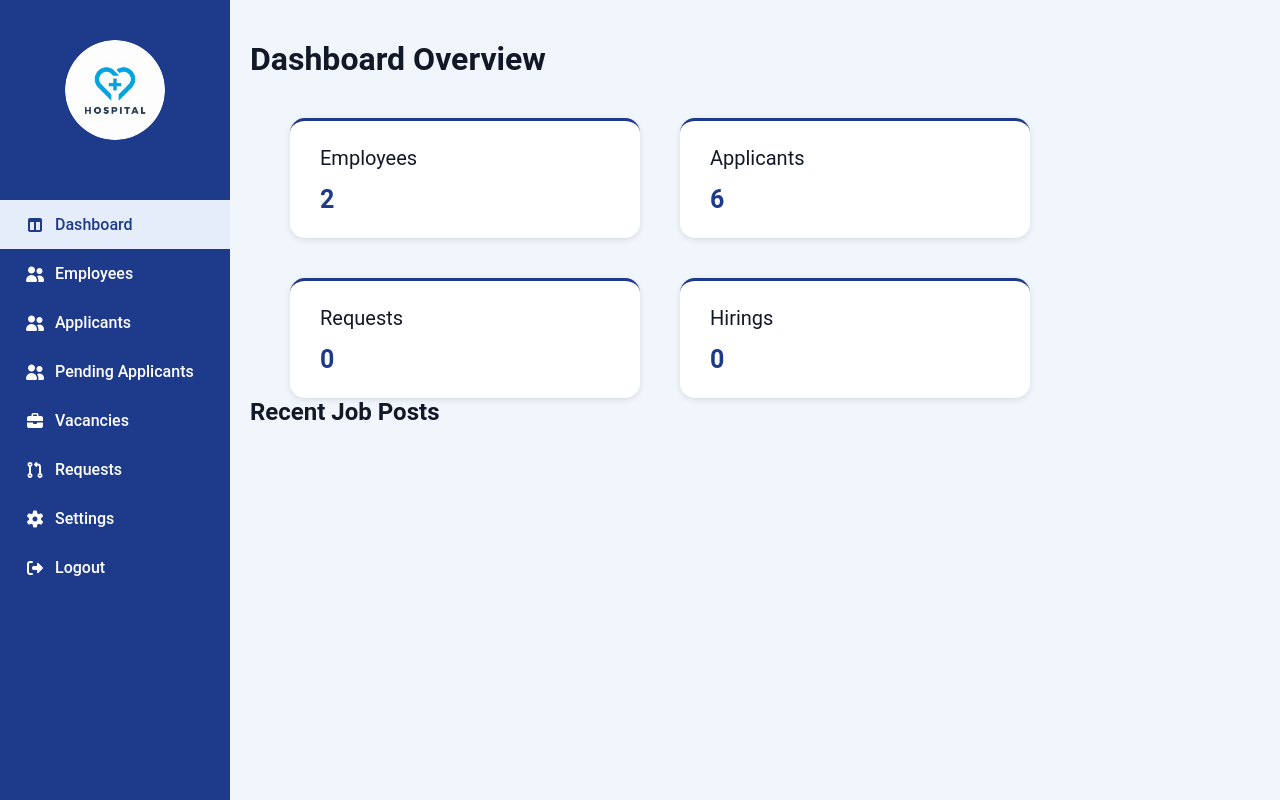
After one commit to jojanajeangarabillo/HR-EMPLOYEE-MANAGEMENT, a PHP site: page /HR-EMPLOYEE-MANAGEMENT/Admin_Dashboard.php in a window 1280 px wide. The commit adds this page. Run offline with PHP 8.4, Linux system fonts and the light colour scheme; data comes from the database, SQL or seed files in the repository; some libraries are stand-ins or nearby versions.

Commit message:
new admin dashboard

```diff
--- /dev/null
+++ b/Admin_Dashboard.php
@@ -0,0 +1,158 @@
+<?php
+session_start();
+require 'admin/db.connect.php';
+
+$employees = 0;
+$requests = 0;
+$hirings = 0;
+$applicants = 0;
+
+$employeeQuery = $conn->query("SELECT COUNT(*) AS count FROM user WHERE role = 'Employee'");
+if ($employeeQuery && $row = $employeeQuery->fetch_assoc()) {
+    $employees = $row['count'];
+}
+
+$applicantQuery = $conn->query("SELECT COUNT(*) AS count FROM user WHERE role = 'Applicant'");
+if ($applicantQuery && $row = $applicantQuery->fetch_assoc()) {
+    $applicants = $row['count'];
+}
+
+?>
+
+<!DOCTYPE html>
+<html lang="en">
+
+<head>
+    <meta charset="UTF-8">
+    <meta name="viewport" content="width=device-width, initial-scale=1.0">
+    <title>Admin Dashboardt</title>
+    <link rel="stylesheet" href="applicant.css">
+    <!--For icons-->
+    <link rel="stylesheet" href="https://cdnjs.cloudflare.com/ajax/libs/font-awesome/7.0.1/css/all.min.css"
+        integrity="sha512-2SwdPD6INVrV/lHTZbO2nodKhrnDdJK9/kg2XD1r9uGqPo1cUbujc+IYdlYdEErWNu69gVcYgdxlmVmzTWnetw=="
+        crossorigin="anonymous" referrerpolicy="no-referrer" />
+
+    <style>
+        body {
+            font-family: 'Poppins', 'Roboto', sans-serif;
+            margin: 0;
+            display: flex;
+            background-color: #f1f5fc;
+            color: #111827;
+        }
+
+        .sidebar-logo {
+            display: flex;
+            justify-content: center;
+            margin-bottom: 50px;
+        }
+
+        .sidebar-logo img {
+            height: 120px;
+            width: 120px;
+        }
+
+        .main-content {
+            padding: 40px 30px;
+            margin-left: 220px;
+            display: flex;
+            flex-direction: column
+        }
+
+        .main-content-header h1 {
+            margin: 0;
+            font-size: 2rem;
+            margin-bottom: 40px;
+
+        }
+
+        .stats {
+            display: flex;
+            gap: 40px;
+            flex-wrap: wrap;
+            margin-left: 40px;
+        }
+
+        .section {
+            padding: 25px 30px;
+            border-radius: 15px;
+            border-top-style: solid;
+            border-color: #1E3A8A;
+            width: 350px;
+            height: 120px;
+            background-color: white;
+            box-shadow: 0 2px 6px rgba(0, 0, 0, 0.1);
+            transition: transform 0.2s ease;
+        }
+
+        .section label {
+            font-size: 20px;
+        }
+
+        .section h3 {
+            color: #1E3A8A;
+            margin-top: 15px;
+            font-size: 25px;
+        }
+    </style>
+</head>
+
+<body>
+
+    <div class="sidebar">
+
+        <div class="sidebar-logo">
+            <img src="Images/hospitallogo.png" alt="">
+        </div>
+
+        <ul class="nav">
+            <li class="active"><a href="Admin_Dashboard.php"><i class="fa-solid fa-table-columns"></i>Dashboard</a>
+            </li>
+            <li><a href="Admin_Employee.php"><i class="fa-solid fa-user-group"></i>Employees</a></li>
+            <li><a href="Admin-JobPosting.php"><i class="fa-solid fa-user-group"></i>Applicants</a></li>
+            <li><a href="#"><i class="fa-solid fa-user-group"></i>Pending Applicants</a></li>
+            <li><a href="#"><i class="fa-solid fa-briefcase"></i>Vacancies</a></li>
+            <li><a href="Admin-request"><i class="fa-solid fa-code-pull-request"></i>Requests</a></li>
+            <li><a href="Admin-Settings"><i class="fa-solid fa-gear"></i>Settings</a></li>
+            <li><a href="Login.php"><i class="fa-solid fa-right-from-bracket"></i>Logout</a></li>
+        </ul>
+    </div>
+
+    <main class="main-content">
+        <div class="main-content-header">
+            <h1>Dashboard Overview</h1>
+        </div>
+        <div class="stats">
+            <div class="section">
+                <label for="employees" class="employee-label">Employees</label>
+                <h3 class="employee-count" name="employees">
+                    <?php echo $employees; ?>
+                </h3>
+            </div>
+            <div class="section">
+                <label for="applicants" class="applicant-label">Applicants</label>
+                <h3 class="applicant-count" name="applicants">
+                    <?php echo $applicants; ?>
+                </h3>
+            </div>
+            <div class="section">
+                <label for="requests" class="requests-label">Requests</label>
+                <h3 class="request-count" name="requests">
+                    0
+                </h3>
+            </div>
+            <div class="section">
+                <label for="hirings" class="hirings-label">Hirings</label>
+                <h3 class="hiring-count" name="hirings">
+                    0
+                </h3>
+            </div>
+        </div>
+        <div class="job-posts">
+            <h2>Recent Job Posts</h2>
+        </div>
+    </main>
+
+</body>
+
+</html>
```
Also changed, not shown: Applicant_Profile.php (+40 -11 lines), admin-sidebar.css (+19 -0 lines).
